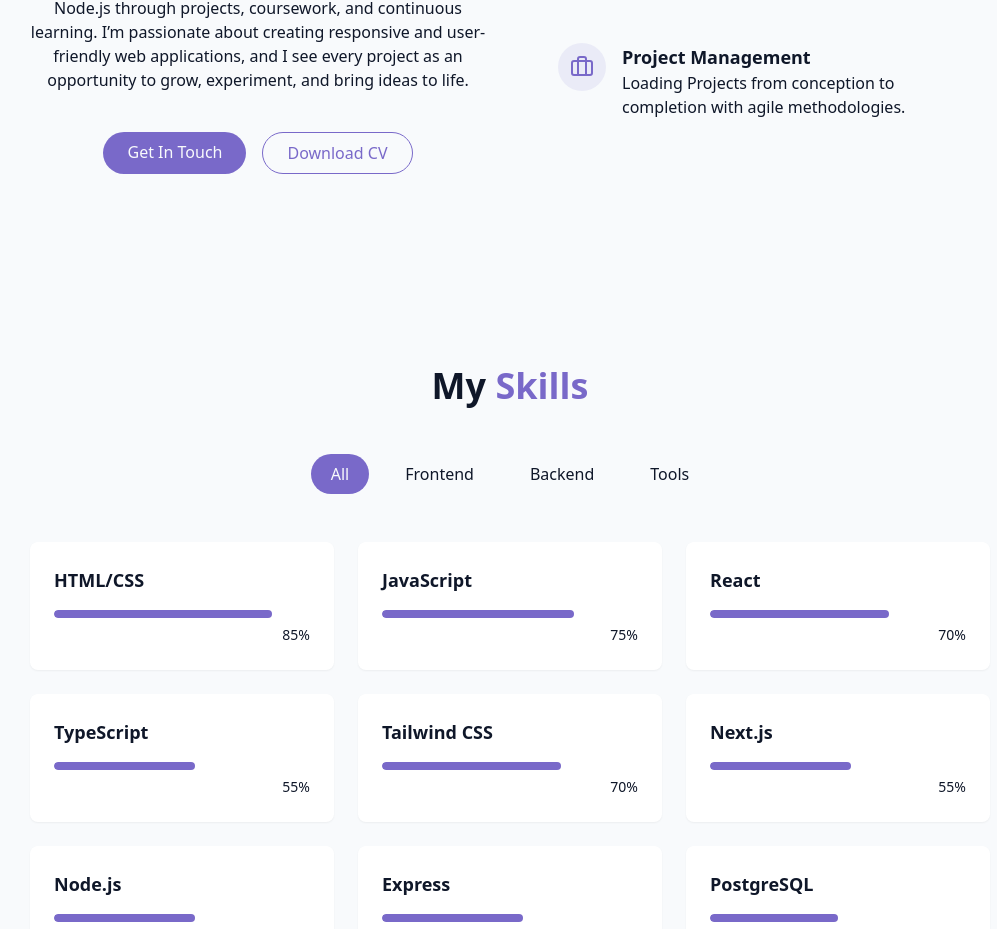
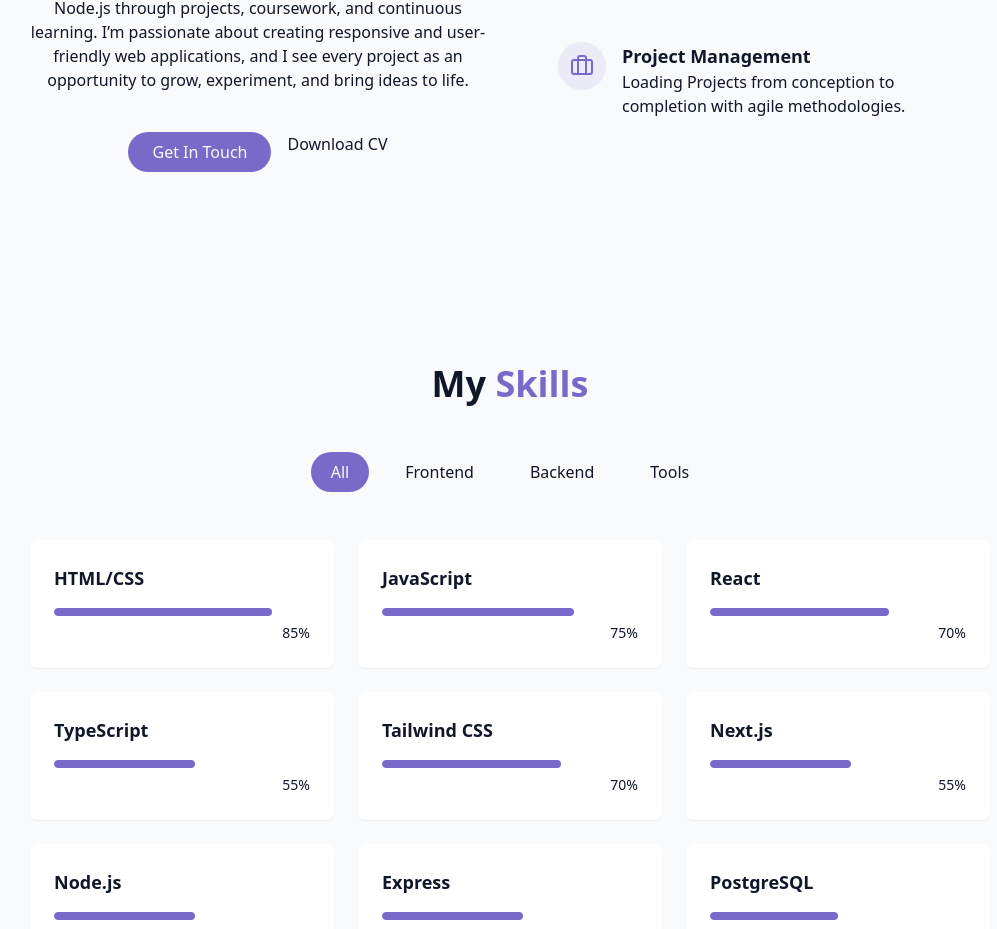
Before and after one commit to AnsamJamal1/Beautiful-Portfolio, a React (Vite) app: page / in a window 1280 px wide. Shown: the part 1292-2221 px from the top of the page, without its empty margins (130-1127 px from the left). Built offline with nearby package versions, Linux system fonts and the light colour scheme.

Commit message:
Update CV download link in AboutSection component

```diff
--- a/src/components/AboutSection.jsx
+++ b/src/components/AboutSection.jsx
@@ -22,7 +22,7 @@ export const AboutSection = () => {
 
                     <div className="flex flex-col sm:flex-row gap-4 pt-4 justify-center">
                       <a href="#contact" className="cosmic-button">Get In Touch</a>
-                      <a href="https://drive.google.com/file/d/1ccC3EMX_Z3U78JIVS9PBG8DYvbhDGYPk/view?usp=sharing" className="px-6 py-2 rounded-full border border-primary text-primary hover:bg-primary/10 transition-colors duration-300">Download CV</a>
+                      <a href="https://drive.google.com/file/d/1qabS3MQ2Lmg1krYM2EbjowpPe7PFEV-x/view?usp=sharing">Download CV</a>
                     </div>
                 </div>
                 <div className="grid grid-cols-1 gap-6">
```
